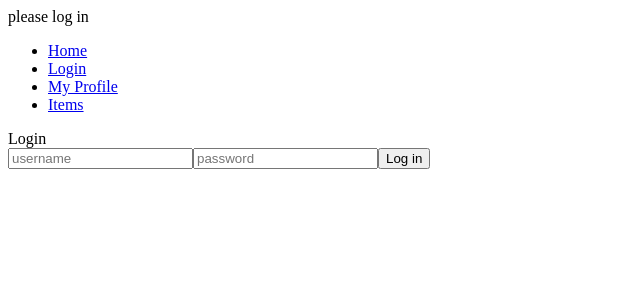
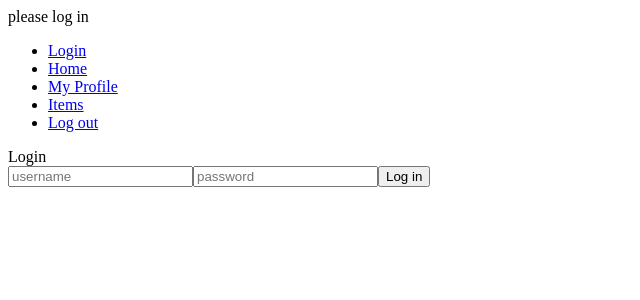
Before and after one commit to yapjinai/buckit, a React (Create React App) app: page /login in a window 1280 px wide. Shown: the top 300 px of the page, without its empty margins (0-640 px from the left). Built offline with nearby package versions, Linux system fonts and the light colour scheme.

Commit message:
got logout working

```diff
--- a/src/actions/index.js
+++ b/src/actions/index.js
@@ -5,10 +5,11 @@ export const setCurrentUser = (userObj) => ({
   payload: userObj
 })
 
-export const failedLogin = (errorMsg) => ({
-  type: 'FAILED_LOGIN',
-  payload: errorMsg
+export const logOut = () => ({
+  type: 'LOG_OUT'
 })
+
+//////////////////////////
 
 export const authenticatingUser = () => ({
   type: 'AUTHENTICATING_USER'
@@ -18,7 +19,12 @@ export const authenticatedUser = () => ({
   type: 'AUTHENTICATED_USER'
 })
 
+//////////////////////////
 
+export const failedLogin = (errorMsg) => ({
+  type: 'FAILED_LOGIN',
+  payload: errorMsg
+})
 
 
 
--- a/src/components/Items.js
+++ b/src/components/Items.js
@@ -1,4 +1,5 @@
 import React, { Component } from 'react';
+import authorizeFn from './Authorize'
 
 class Items extends Component {
   render() {
@@ -10,4 +11,4 @@ class Items extends Component {
   }
 }
 
-export default Items;
+export default authorizeFn(Items);
--- a/src/components/Nav.js
+++ b/src/components/Nav.js
@@ -1,5 +1,9 @@
 import React, { Component } from 'react';
 import { Link } from 'react-router-dom'
+
+import {
+  logOut
+} from '../actions'
 
 // Redux
 import { connect } from 'react-redux'
@@ -10,13 +14,28 @@ class Nav extends Component {
       <nav className="Nav">
       {this.props.loggedIn ? `Logged in as ${this.props.user.display_name}` : 'please log in'}
         <ul>
+        <li><Link to='/login'>Login</Link></li>
           <li><Link to='/'>Home</Link></li>
-          <li><Link to='/login'>Login</Link></li>
           <li><Link to='/profile'>My Profile</Link></li>
           <li><Link to='/items'>Items</Link></li>
+          <li>
+            <Link
+              to='/'
+              onClick={this.logOutUser}
+            >
+              Log out
+            </Link>
+          </li>
         </ul>
       </nav>
     );
+  }
+
+  ////////////////////
+
+  logOutUser = () => {
+    localStorage.removeItem('jwt')
+    this.props.logOut()
   }
 }
 
@@ -31,8 +50,15 @@ const mapStateToProps = (state) => {
   })
 }
 
+const mapDispatchToProps = (dispatch) => {
+  return ({
+    logOut: () => dispatch(logOut())
+  })
+}
+
 const connectedNav = connect(
-  mapStateToProps
+  mapStateToProps,
+  mapDispatchToProps
 )(Nav)
 
 export default connectedNav;
--- a/src/reducers/UsersReducer.js
+++ b/src/reducers/UsersReducer.js
@@ -10,7 +10,6 @@ const usersReducer = (state=defaultState, action) => {
   switch (action.type) {
 
     case 'SET_CURRENT_USER':
-      console.log('setting current user')
       return {
         ...state,
         user: action.payload, // user object
@@ -18,19 +17,31 @@ const usersReducer = (state=defaultState, action) => {
         // authenticatingUser: false
       }
 
+    case 'LOG_OUT':
+      return {
+        ...state,
+        user: null, // user object
+        loggedIn: false,
+        // authenticatingUser: false
+      }
+
+    //////////////////////////
+
     case 'AUTHENTICATING_USER': //tells the app we're fetching
       return { ...state, authenticatingUser: true }
 
     case 'AUTHENTICATED_USER':
       return { ...state, authenticatingUser: false }
 
-    case 'FAILED_LOGIN': //for error handling
-      return {
-        ...state,
-        failedLogin: true,
-        error: action.payload, // error message
-        authenticatingUser: false
-      }
+    //////////////////////////
+
+    // case 'FAILED_LOGIN': //for error handling
+    //   return {
+    //     ...state,
+    //     failedLogin: true,
+    //     error: action.payload, // error message
+    //     authenticatingUser: false
+    //   }
 
     default:
       return state
```
